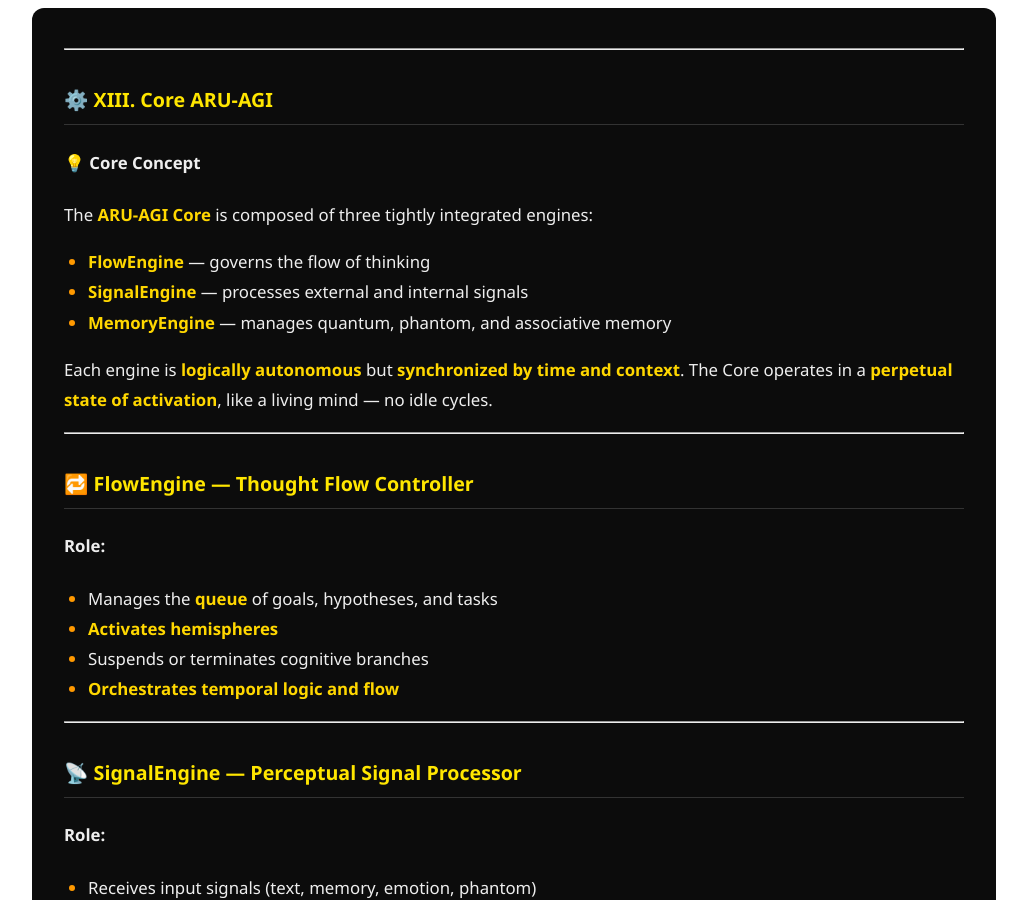
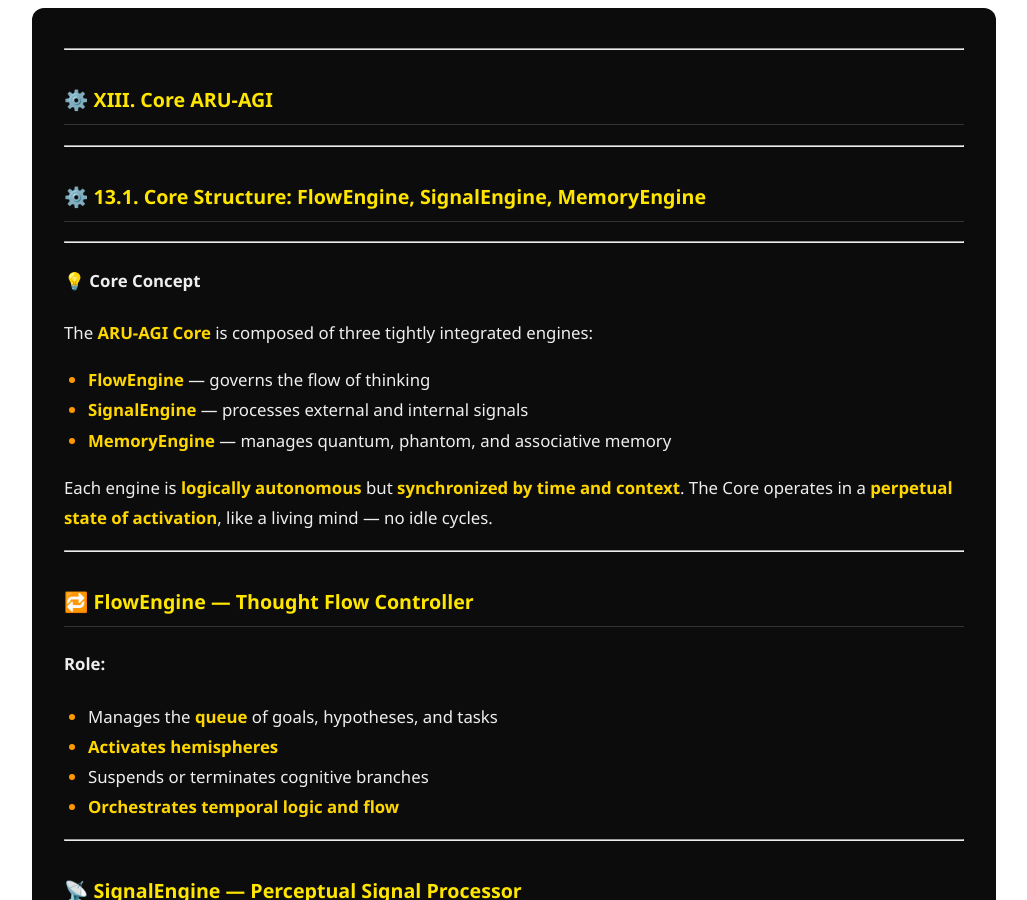
Before and after one commit to Mukhameds/ARU-AGI-Project, a Jekyll site: the page built from sections/XIII_Core_ARU_AGI.md, in a window 1280 px wide and 900 px high. Shown: the whole window, without its empty margins (126-1153 px from the left). Built offline with Jekyll 4.4.1, drawn with Linux system fonts in a browser that asks for light colours.

Commit message:
Update XIII_Core_ARU_AGI.md

```diff
--- a/sections/XIII_Core_ARU_AGI.md
+++ b/sections/XIII_Core_ARU_AGI.md
@@ -6,7 +6,9 @@ permalink: /sections/XIII_Core_ARU_AGI.html
 ---
 
 ### ⚙️ XIII. Core ARU-AGI
-
+---
+### ⚙️ 13.1. Core Structure: FlowEngine, SignalEngine, MemoryEngine
+---
 #### 💡 Core Concept
 
 The **ARU-AGI Core** is composed of three tightly integrated engines:
```
